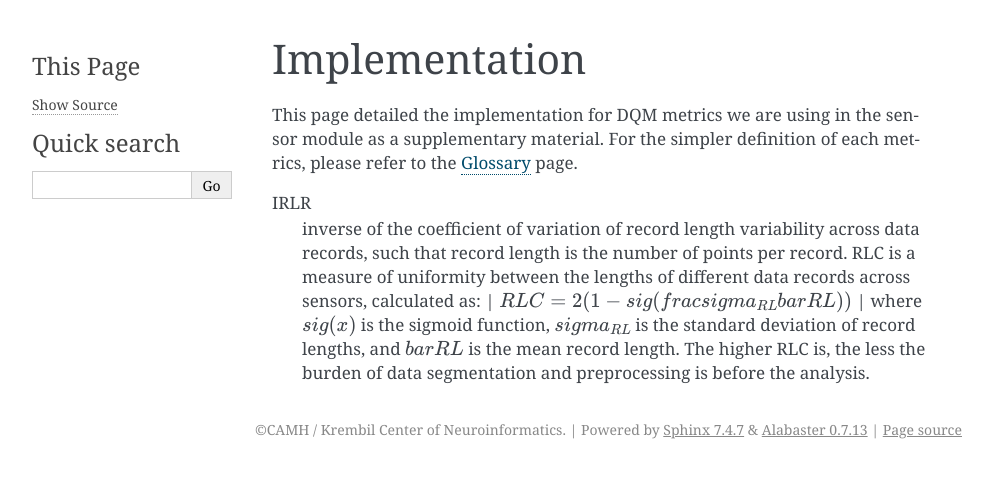
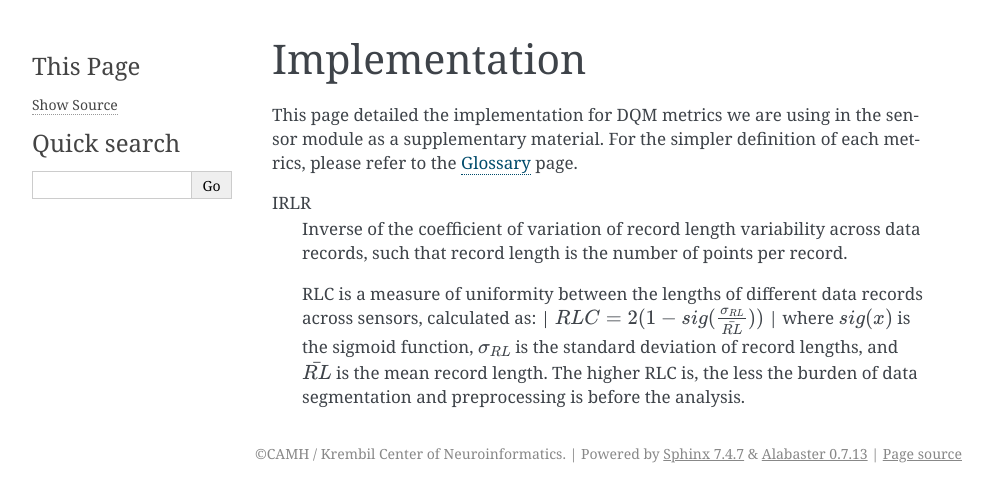
Before and after one commit to aid4mh/QPrism, a Sphinx documentation site: the page built from docs/inplementation.rst, in a window 1280 px wide. Shown: the top 502 px of the page, without its empty margins (148-1141 px from the left). Built offline with Sphinx 7.4.7, drawn with Linux system fonts in a browser that asks for light colours.

Commit message:
update documentation

```diff
--- a/docs/inplementation.rst
+++ b/docs/inplementation.rst
@@ -5,8 +5,8 @@ This page detailed the implementation for DQM metrics we are using in the sensor
 For the simpler definition of each metrics, please refer to the :doc:`glossary` page.
 
 IRLR
-  inverse of the coefficient of variation of record length variability across data records, such that record length is the number of points per record.
+  | Inverse of the coefficient of variation of record length variability across data records, such that record length is the number of points per record.
   RLC is a measure of uniformity between the lengths of different data records across sensors, calculated as:
-  | :math:`RLC = 2(1 - sig(\\frac{\\sigma_{RL}}{\\bar{RL}}))`
-  | where :math:`sig(x)` is the sigmoid function, :math:`\\sigma_{RL}` is the standard deviation of record lengths,
-  and :math:`\\bar{RL}` is the mean record length. The higher RLC is, the less the burden of data segmentation and preprocessing is before the analysis.
+  | :math:`RLC = 2(1 - sig(\frac{\sigma_{RL}}{\bar{RL}}))`
+  | where :math:`sig(x)` is the sigmoid function, :math:`\sigma_{RL}` is the standard deviation of record lengths,
+  and :math:`\bar{RL}` is the mean record length. The higher RLC is, the less the burden of data segmentation and preprocessing is before the analysis.
```
